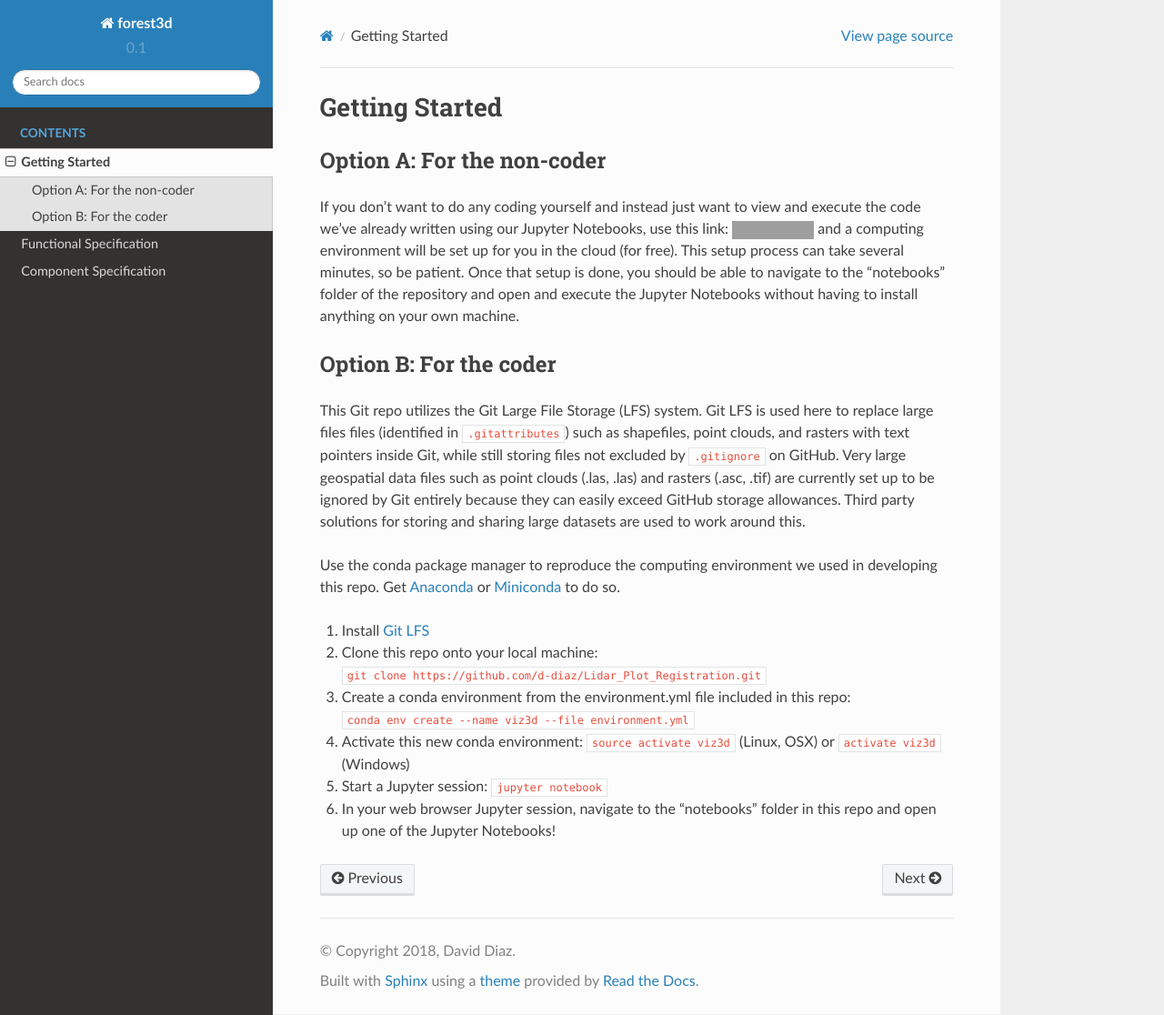
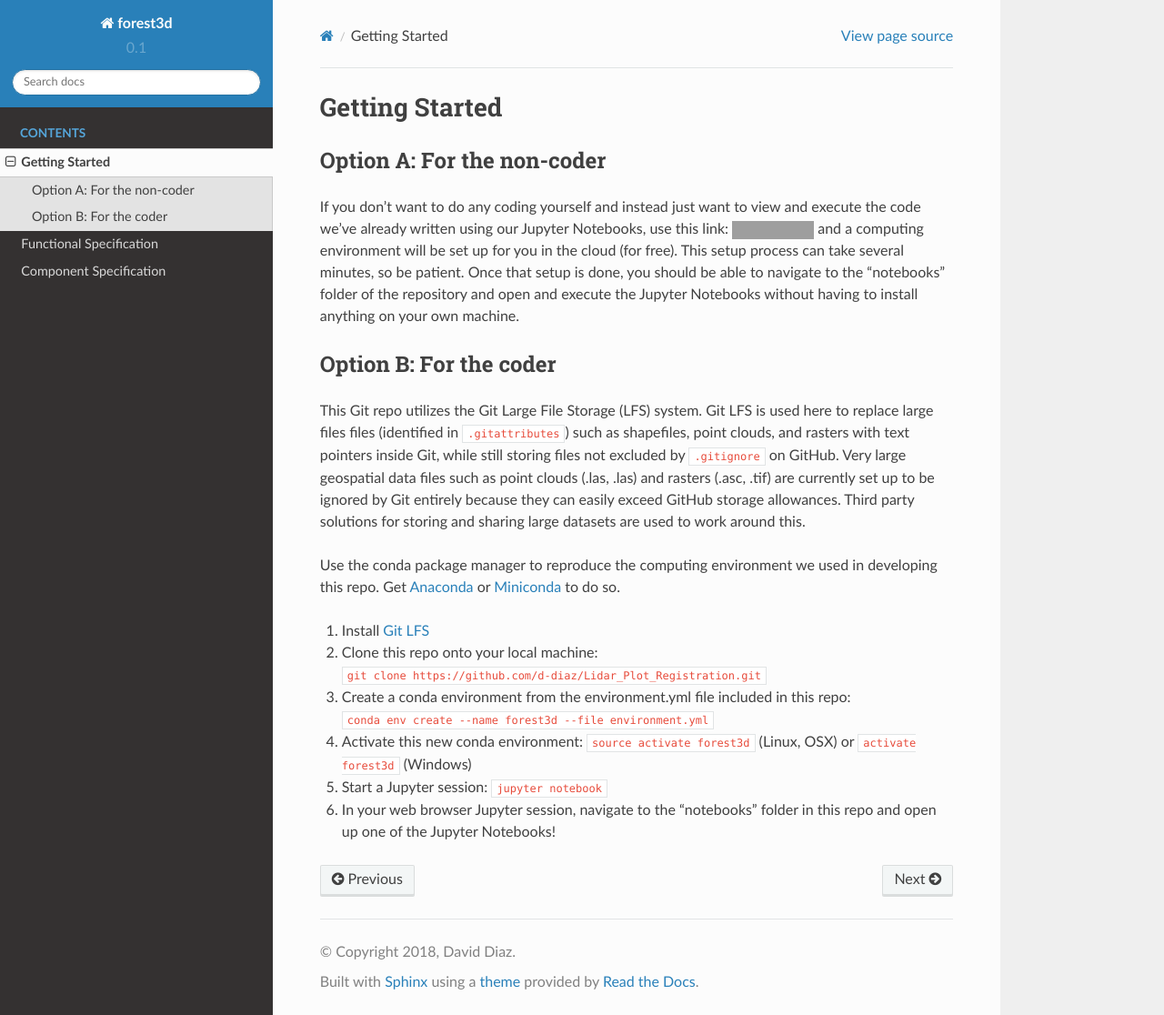
Before and after one commit to d-diaz/lidar_plot_registration, a Sphinx documentation site: the page built from docs/source/quickstart.md, in a window 1280 px wide and 1116 px high. Shown: the whole window at 91% size. Built offline with Sphinx 7.4.7 and the Read the Docs theme 2.0.0, drawn with Linux system fonts in a browser that asks for light colours; grey boxes are pictures that could not be loaded.

Commit message:
Updated name of environment in quickstart docs

```diff
--- a/docs/source/quickstart.md
+++ b/docs/source/quickstart.md
@@ -12,9 +12,9 @@ Use the conda package manager to reproduce the computing environment we used in
 2. Clone this repo onto your local machine:
 `git clone https://github.com/d-diaz/Lidar_Plot_Registration.git`
 3. Create a conda environment from the environment.yml file included in this repo:
-`conda env create --name viz3d --file environment.yml`
+`conda env create --name forest3d --file environment.yml`
 4. Activate this new conda environment:
-`source activate viz3d` (Linux, OSX) or `activate viz3d` (Windows)
+`source activate forest3d` (Linux, OSX) or `activate forest3d` (Windows)
 5. Start a Jupyter session:
 `jupyter notebook`
 6. In your web browser Jupyter session, navigate to the "notebooks" folder in this repo and open up one of the Jupyter Notebooks!
```
